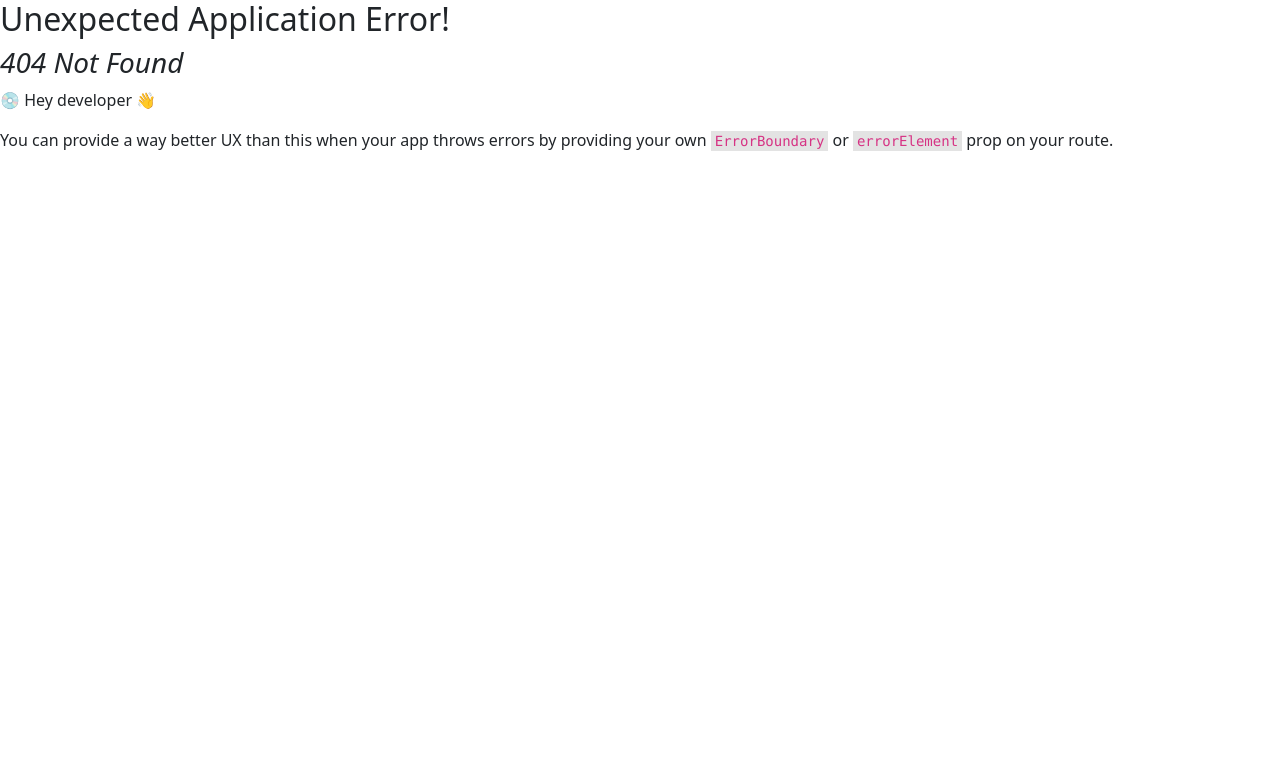
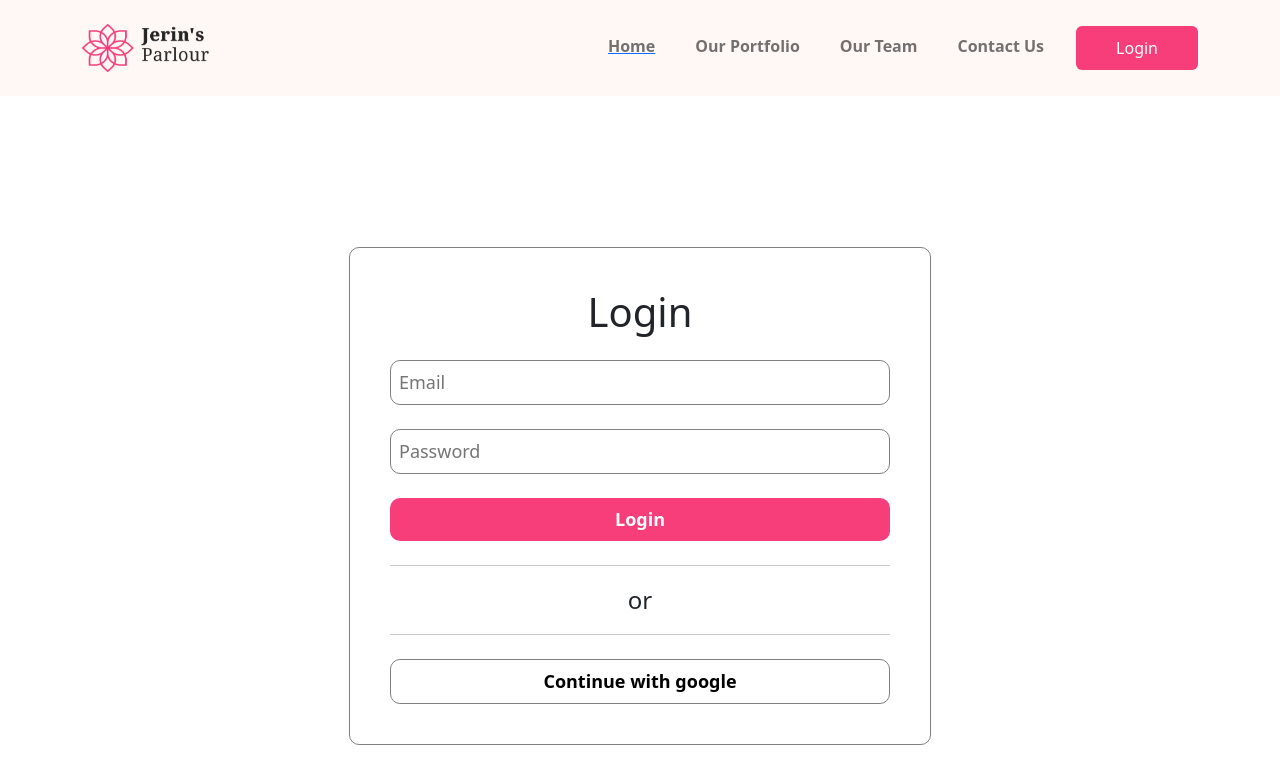
Before and after one commit to Nahid-07/Jerin-s-parlour-client, a React (Create React App) app: page /login in a window 1280 px wide. Before the commit this address had no page. Shown: the top 784 px of the page. Built offline with nearby package versions, Linux system fonts and the light colour scheme.

Commit message:
added login page

```diff
--- /dev/null
+++ b/src/Pages/Login/Login.js
@@ -0,0 +1,27 @@
+import React from "react";
+import { Container } from "react-bootstrap";
+import "./style.css";
+
+function Login() {
+  return (
+    <Container>
+      <div className="d-flex justify-content-center align-items-center form-height">
+        <form className="form-style">
+          <h1 className="mb-4 text-center">Login</h1>
+          <input className="styleInp d-block mb-4" type="text" placeholder="Email" />
+          <input className="styleInp mb-4" type="text" placeholder="Password" />
+          <button className="form-button mb-4">Login</button>
+          <div className="text-center mb-4 fs-4">
+            <hr />
+            or
+            <hr/>
+            </div>
+          <button className="google-button">Continue with google</button>
+        </form>
+
+      </div>
+    </Container>
+  );
+}
+
+export default Login;
--- /dev/null
+++ b/src/Pages/Login/style.css
@@ -0,0 +1,64 @@
+.form-height{
+    height: 800px;
+    width: 100%;
+}
+.styleInp{
+    min-width: 500px;
+    padding: 8px;
+    border-radius: 10px;
+    border: 1px solid gray;
+    outline: 0;
+    font-size: 18px;
+}
+.styleInp:focus{
+    border: 1px solid gainsboro;
+}
+.form-button{
+    background-color: #F73E7B;
+    border: 0;
+    display: block;
+    width: 500px;
+    border-radius: 10px;
+    padding: 8px 0;
+    color: #fff;
+    font-size: 18px;
+    font-weight: bold;
+}
+.form-style{
+    border: 1px solid gray;
+    padding: 40px;
+    border-radius: 10px;
+}
+.google-button{
+    background: transparent;
+    border: 1px solid gray;
+    width: 500px;
+    padding: 8px;
+    font-size: 18px;
+    font-weight: bold;
+    border-radius: 10px;
+    transition: .3s;
+}
+.google-button:hover{
+    background-color: #F73E7B;
+    border: none;
+    color: #fff;
+}
+
+@media (max-width:576px){
+    .form-height{
+        width: 100%;
+    }
+    .form-style{
+        width: 100%;
+    }
+    .styleInp{
+        min-width: 100%;
+    }
+    .google-button{
+        width: 100%;
+    }
+    .form-button{
+        width: 100%;
+    }
+}
--- a/src/Shared/Header/Header.js
+++ b/src/Shared/Header/Header.js
@@ -4,29 +4,48 @@ import Nav from "react-bootstrap/Nav";
 import Navbar from "react-bootstrap/Navbar";
 import "./Header.css";
 import logo from "../../assets/logo.png";
+import { Link } from "react-router-dom";
 
 function Header() {
   return (
     <Navbar expand="lg" className="py-4 nav-bg">
       <Container>
-        <Navbar.Brand  href="#home">
-          <img style={{width:'127px'}} src={logo} alt="" />
+        <Link to='/'>
+        <Navbar.Brand href="#home">
+          <img style={{ width: "127px" }} src={logo} alt="" />
         </Navbar.Brand>
+        </Link>
 
         <Navbar.Toggle aria-controls="basic-navbar-nav" />
         <Navbar.Collapse id="basic-navbar-nav" className="justify-content-end">
           <Nav className="fw-semibold">
-            <Nav.Link className="me-4" href="#home">Home</Nav.Link>
-            <Nav.Link className="me-4" href="#link">Our Portfolio</Nav.Link>
-            <Nav.Link className="me-4" href="#link">Our Team</Nav.Link>
-            <Nav.Link className="me-4" href="#link">Contact Us</Nav.Link>
+            <Link to='/'>
+            <Nav.Link className="me-4" href="#home">
+              Home
+            </Nav.Link>
+            </Link>
+            <Nav.Link className="me-4" href="#link">
+              Our Portfolio
+            </Nav.Link>
+            <Nav.Link className="me-4" href="#link">
+              Our Team
+            </Nav.Link>
+            <Nav.Link className="me-4" href="#link">
+              Contact Us
+            </Nav.Link>
+            <Link to='/login'>
               <Button
-              style={{ backgroundColor: "#F73E7B", border: "0", padding: '10px 40px' }}
+                style={{
+                  backgroundColor: "#F73E7B",
+                  border: "0",
+                  padding: "10px 40px",
+                }}
                 variant="primary"
                 Button
               >
                 Login
               </Button>
+            </Link>
           </Nav>
         </Navbar.Collapse>
       </Container>
```
Also changed, not shown: src/Components/Router/Router.js (+6 -1 lines). Lines whose indentation alone changed are shown as unchanged.
